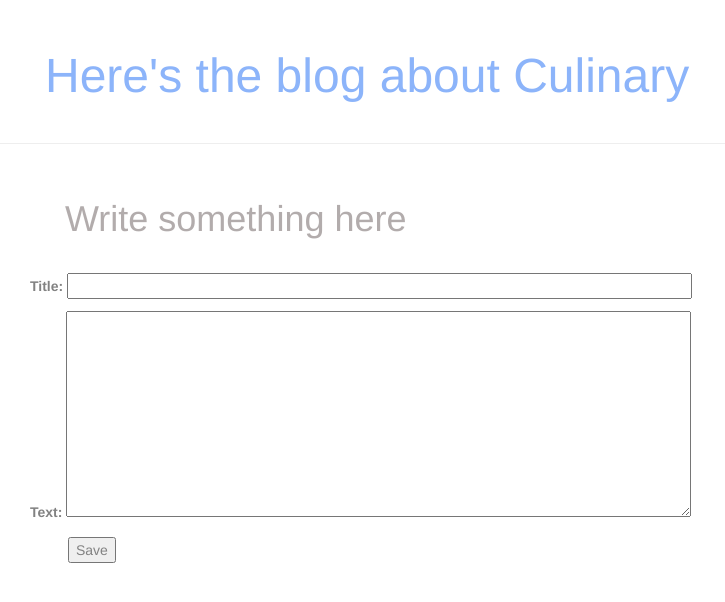
After one commit to y-yury/my_blog, a Django app: page /post/new/ in a window 1280 px wide. The commit adds this page. Shown: the top 602 px of the page, without its empty margins (0-725 px from the left). Run offline with Django 3.2, Linux system fonts and the light colour scheme; some libraries are stand-ins or nearby versions.

Commit message:
The new form created for new posts' submission, url for new posts added, *.css optimized.

```diff
--- /dev/null
+++ b/blog/forms.py
@@ -0,0 +1,9 @@
+from django import forms
+from .models import MyPost
+
+
+class PostForm(forms.ModelForm):
+
+    class Meta:
+        model = MyPost
+        fields = ('title', 'text',)
--- a/blog/static/css/blog.css
+++ b/blog/static/css/blog.css
@@ -8,28 +8,35 @@
     font-size: 36pt;
     text-decoration: none;
     padding: 15px;
+    /* margin-left: 15px; */
 }
 
 .content {
-    padding: 15px;
+    padding: 0px;
+    margin-left: 15px;
 }
 
-.h1, h2, h3, h4 {
+.h1 {
+    color: rgba(165, 158, 158, 0.85);
     font-style: normal;
+    font-size: 20px;
     padding: 15px;
+    margin-left: 35px;
 }
 
 .date {
     color: #828282;
     padding: 0;
+    font-size: 12;
 }
 
-.save {
-    float: right;
+.save, .save-btn {
+    float: left;
+    margin-left: 19px;
 }
 
 .post-form textarea, .post-form input {
-    width: 100%;
+    width: 50%;
 }
 
 .top-menu, .top-menu:hover, .top-menu:visited {
@@ -48,5 +55,5 @@
 .post h1 a, .post h1 a:visited {
     color: #8CB4FA;
     padding: 0;
-    margin-left: 0;
+    margin-left: 15px;
 }
--- a/blog/urls.py
+++ b/blog/urls.py
@@ -3,5 +3,6 @@ from . import views
 
 urlpatterns = [
     url(r'^$', views.my_post_list, name="my_post_list" ),
-    url(r'^post/(?P<pk>[0-9]+)/$', views.post_detail, name="post_detail")
+    url(r'^post/(?P<pk>[0-9]+)/$', views.post_detail, name="post_detail"),
+    url(r'^post/new/$', views.post_new, name="post_new"),
 ]
--- a/blog/views.py
+++ b/blog/views.py
@@ -1,6 +1,7 @@
 from django.shortcuts import render, get_object_or_404
 from django.utils import timezone
 from .models import MyPost
+from .forms import PostForm
 
 # Create your views here.
 
@@ -13,3 +14,8 @@ def my_post_list(request):
 def post_detail(request, pk):
     post = get_object_or_404(MyPost, pk=pk)
     return render(request, 'blog/post_detail.html', {'post': post})
+
+
+def post_new(request):
+    form = PostForm()
+    return render(request, 'blog/post_edit.html', {'form': form})
--- a/templates/blog/base.html
+++ b/templates/blog/base.html
@@ -11,7 +11,7 @@
         <div class="page-header">
             <h1><a href="/">Here's the blog about Culinary</a></h1>
         </div>
-        <div class="content-container">
+        <div class="content">
             {% block content %}
             {% endblock %}
         </div>
--- /dev/null
+++ b/templates/blog/post_edit.html
@@ -0,0 +1,17 @@
+{% extends 'blog/base.html' %}
+
+{% block content %}
+    <div class="h1">
+        <h1>Write something here</h1>
+    </div>
+    <div class="post">
+        <div class="post-form textarea">
+            <form method="POST" class="post-form">{% csrf_token %}
+                {{ form.as_p }}
+            <div class="save">
+                <button type="submit" class="save-btn">Save</button>
+            </div>
+            </form>
+        </div>
+    </div>
+{% endblock %}
```
